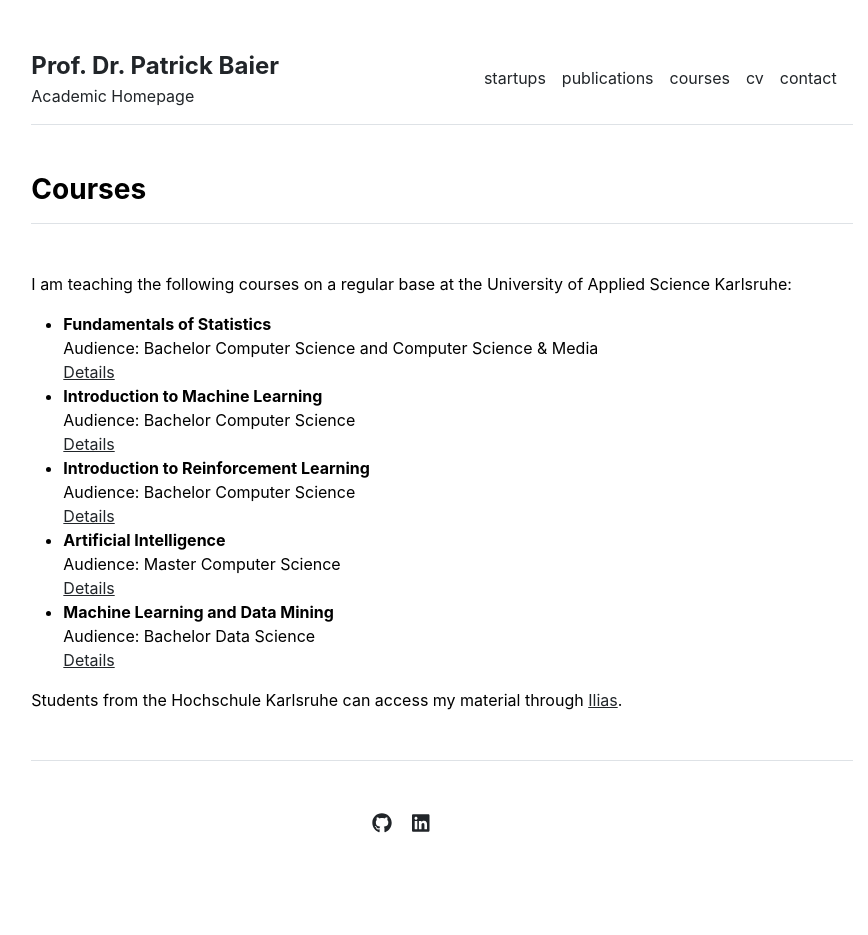
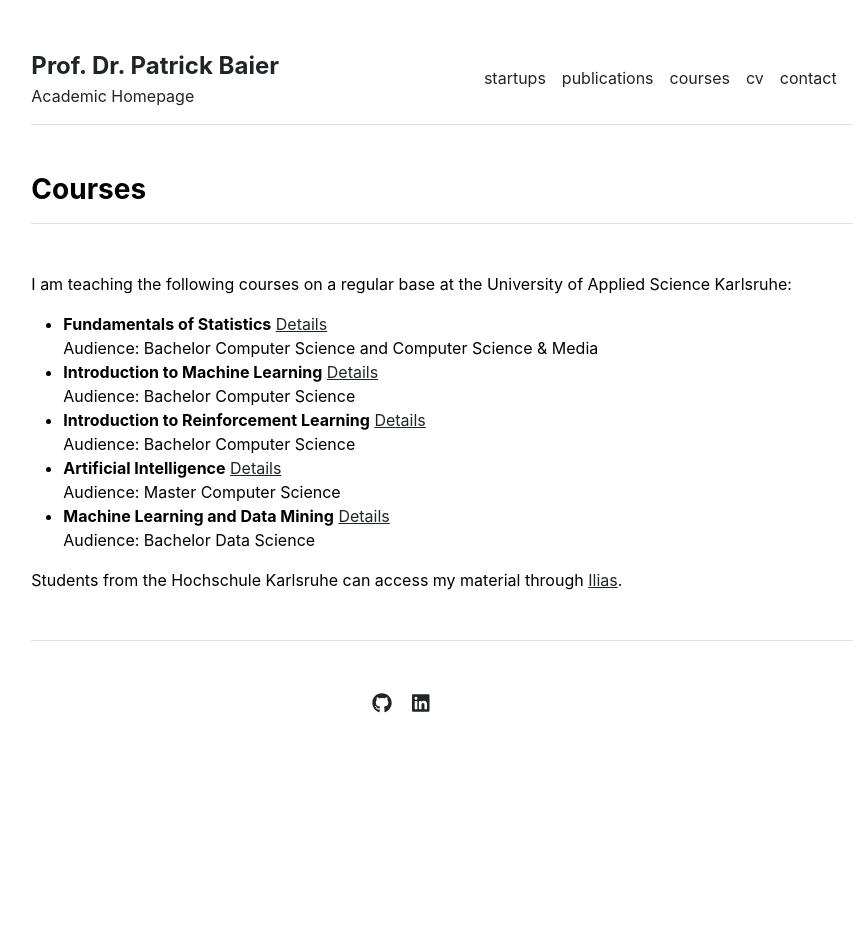
Before and after one commit to pabair/pabair.github.io, a Jekyll site: the page built from courses.md, in a window 1280 px wide. Shown: the whole page, without its empty margins (198-1066 px from the left). Built offline with Jekyll 4.4.1, drawn with Linux system fonts in a browser that asks for light colours; after the commit the page ends 900 px from its top, so only the background shows below that.

Commit message:
added content

```diff
--- a/_layouts/home.html
+++ b/_layouts/home.html
@@ -14,3 +14,5 @@ layout: default
 One further interest of me lies in the challenge of converting machine learning theory into practical applications. I am collaborating and mentoring several AI startups, helping them brining their AI powered products to the market. In reverse, I bring the challenges and insights from there back to the classroom and discuss them with my students.
 You can find an overview of my current activities in this area
 <a href="https://pabair.github.io/startups.html">here</a>.
+
+To find out more about what I did in the past you can check my [Linkedin profile](https://www.linkedin.com/in/patrickbaier/).
--- a/courses.md
+++ b/courses.md
@@ -5,21 +5,20 @@ title: "Courses"
 <h3 class="fw-bold border-bottom pb-3 mb-5">Courses</h3>
 I am teaching the following courses on a regular base at the University of Applied Science Karlsruhe:
 
-- **Fundamentals of Statistics** <br>
+- **Fundamentals of Statistics** [Details](https://www.iwi.hs-karlsruhe.de/iwii/info/module/INFB/7/INFB2507#INFB2517.b)<br>
 Audience: Bachelor Computer Science and Computer Science & Media <br>
-[Details](https://www.iwi.hs-karlsruhe.de/iwii/info/module/INFB/7/INFB2507#INFB2517.b)
-- **Introduction to Machine Learning**<br>
+- **Introduction to Machine Learning** [Details](https://www.iwi.hs-karlsruhe.de/iwii/info/module/INFB/7/INFB3307)
+<br>
 Audience: Bachelor Computer Science<br>
-[Details](https://www.iwi.hs-karlsruhe.de/iwii/info/module/INFB/7/INFB3307)
-- **Introduction to Reinforcement Learning**<br>
+- **Introduction to Reinforcement Learning** [Details](https://www.iwi.hs-karlsruhe.de/iwii/info/module/INFB/7/INFB7107#I_W775)
+<br>
 Audience: Bachelor Computer Science <br>
-[Details](https://www.iwi.hs-karlsruhe.de/iwii/info/module/INFB/7/INFB7107#I_W775)
-- **Artificial Intelligence**<br>
+- **Artificial Intelligence** [Details](https://www.iwi.hs-karlsruhe.de/iwii/info/module/INFM/7/INFM210ML)
+<br>
 Audience: Master Computer Science<br>
-[Details](https://www.iwi.hs-karlsruhe.de/iwii/info/module/INFM/7/INFM210ML)
-- **Machine Learning and Data Mining**<br>
+- **Machine Learning and Data Mining** [Details](https://www.h-ka.de/bachelor/data-science/studieninhalte#c1581)
+<br>
 Audience: Bachelor Data Science<br>
-[Details](https://www.h-ka.de/bachelor/data-science/studieninhalte#c1581)
 
 
 Students from the Hochschule Karlsruhe can access my material through [Ilias](https://ilias.h-ka.de/goto.php?target=cat_452250&client_id=HSKA).
```
Also changed, not shown: cv.md (+0 -1 lines).
